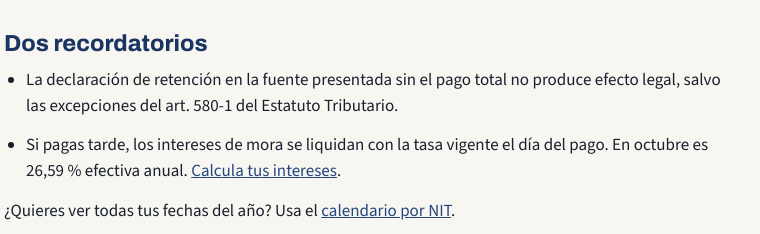
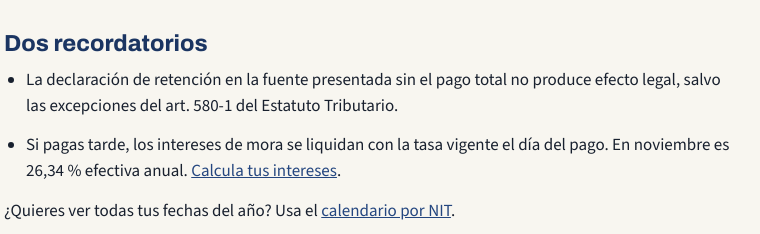
Before and after one commit to Vperalta2/recursos-scf, a plain HTML site: page articulos/vencimientos-noviembre-2026.html in a window 1280 px wide. Shown: the part 1301-1535 px from the top of the page, 272-1032 px from the left. Drawn offline with nearby package versions, Linux system fonts and the light colour scheme.

Commit message:
Vencimientos de noviembre: tasa de mora de noviembre (26,34 %)

```diff
--- a/articulos/vencimientos-noviembre-2026.html
+++ b/articulos/vencimientos-noviembre-2026.html
@@ -36,7 +36,7 @@
 <h2>Dos recordatorios</h2>
 <ul>
 <li>La declaración de retención en la fuente presentada sin el pago total no produce efecto legal, salvo las excepciones del art. 580-1 del Estatuto Tributario.</li>
-<li>Si pagas tarde, los intereses de mora se liquidan con la tasa vigente el día del pago. En octubre es 26,59 % efectiva anual. <a href="../index.html#mo" data-tab="mo">Calcula tus intereses</a>.</li>
+<li>Si pagas tarde, los intereses de mora se liquidan con la tasa vigente el día del pago. En noviembre es 26,34 % efectiva anual. <a href="../index.html#mo" data-tab="mo">Calcula tus intereses</a>.</li>
 </ul>
 <p>¿Quieres ver todas tus fechas del año? Usa el <a href="../index.html#calendario">calendario por NIT</a>.</p>
 <p class="sources">Fuente: <a href="https://www.dian.gov.co/Calendarios/Calendario_Tributario_2026.pdf" target="_blank" rel="noopener">Calendario Tributario 2026, DIAN</a>.</p>
```
